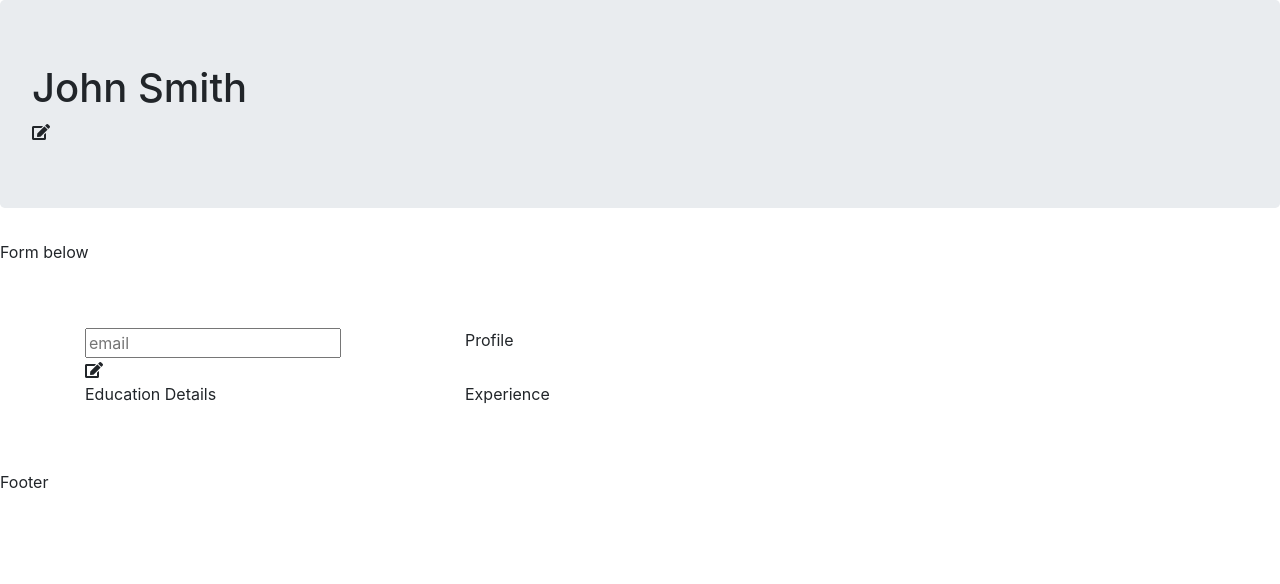
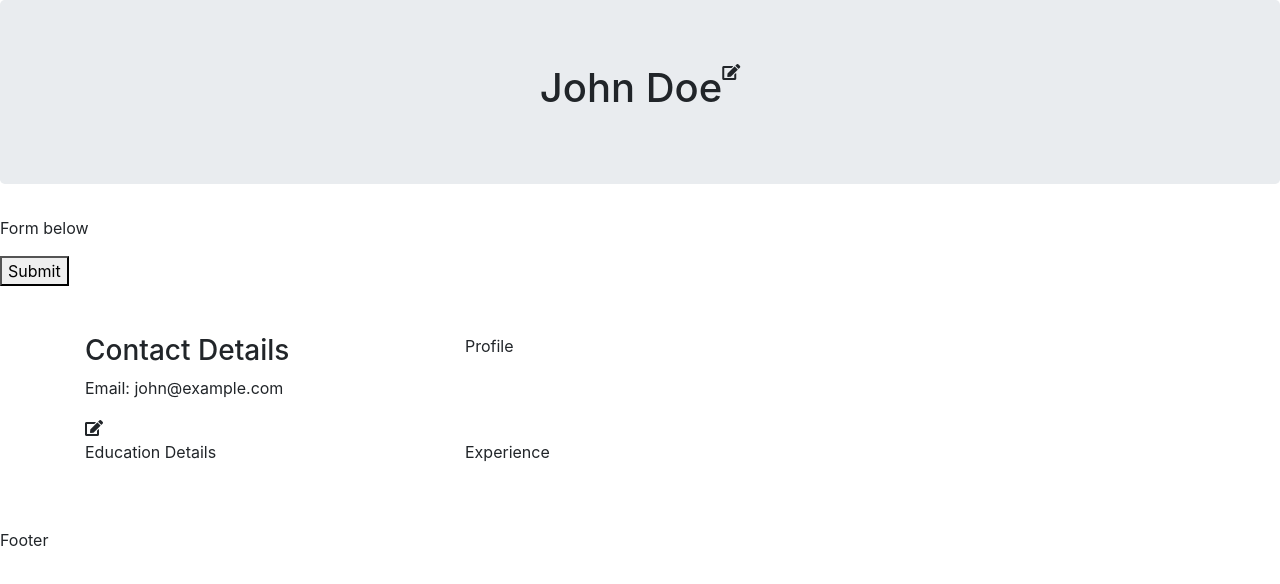
Before and after one commit to Coleus99/cv-project, a React (Create React App) app: page / in a window 1280 px wide. Shown: the top 584 px of the page. Built offline with nearby package versions, Linux system fonts and the light colour scheme.

Commit message:
form fields stored in state, updated when clicking on each section

```diff
--- a/src/App.js
+++ b/src/App.js
@@ -7,29 +7,49 @@ import Footer from './components/Footer'
 import Form from './components/Form'
 import { Component } from 'react'
 
-function edit(target){
-  console.log(target)
-}
-
 class App extends Component{
   constructor(){
     super();
     this.state = {
-      name: "John Doe",
-      age: 50
+      formFields : [],
+      title: {
+        name: "John Doe",
+        position: "Digital Designer"
+      },
+      contact: {
+        email: 'john@example.com',
+        phone: '02736152361'
+      }
     }
   }
+
+  edit = (target) => {
+    // console.log(Object.keys(this.state[target]))
+    let newState=this.state;
+    newState.formFields=Array.from(Object.keys(this.state[target]))
+    console.log(newState)
+    this.setState(newState)
+  }
+
+  // this is more for saving the data
+  // edit = (target, data) => {
+  //   console.log(target, data)
+  //   let newState={};
+  //   newState[target]=data
+  //   this.setState(newState)
+  // }
+
   render(){
     return(
       <div>
-      <Header name="John Smith" edit={edit}/>
-      <Form />
+      <Header id="title" title={this.state.title} edit={this.edit}/>
+      <Form fields={this.state.formFields} />
       <main>
         <div className="py-5">
           <div className="container">
             <div className="row">
               <div className="col-sm-4">
-                <Contact edit={edit} />
+                <Contact id="contact" edit={this.edit} contact={this.state.contact} />
               </div>
               <div className="col-sm-8">
                 <Profile />
--- a/src/components/Contact.js
+++ b/src/components/Contact.js
@@ -4,10 +4,9 @@ class Contact extends Component {
   render() {
     return (
       <div>
-        <form>
-          <input id="email" type="email" placeholder="email" />
-        </form>
-        <i class="fas fa-edit" onClick={(e) => this.props.edit(e)}></i>
+        <h3>Contact Details</h3>
+        <p>Email: {this.props.contact.email}</p>
+        <i class="fas fa-edit" onClick={() => this.props.edit(this.props.id, {email:'chris',phone:'1234'})}></i>
       </div>
     );
   }
--- a/src/components/Form.js
+++ b/src/components/Form.js
@@ -2,14 +2,20 @@ import { Component } from "react"
 
 class Form extends Component{
   render(){
-    // const editFields = Object.keys(this.props.targetState).map(prop => {
-    //   return <input value={this.props.targetState[prop]} />
-    // })
-    // console.log(editFields)
+    console.log('updated')
+    const editFields = this.props.fields.map(field => {
+      return (
+        <div className="form-group">
+          <label for={field}>{field}</label>
+          <input type="text" className="formControl" id={field} />
+        </div>
+      )
+    })
     return(
       <form>
         <p>Form below</p>
-        {/* {editFields} */}
+        {editFields}
+        <button type="submit">Submit</button>
       </form>
     )
   }
--- a/src/components/Header.js
+++ b/src/components/Header.js
@@ -3,9 +3,9 @@ import { Component } from "react";
 class Header extends Component {
   render() {
     return (
-      <div className="jumbotron">
-        <h1>{this.props.name}</h1>
-        <i class="fas fa-edit" onClick={(e) => this.props.edit(e)}></i>
+      <div className="jumbotron d-flex justify-content-center">
+        <h1>{this.props.title.name}</h1>
+        <i class="fas fa-edit" onClick={() => this.props.edit(this.props.id)}></i>
       </div>
     );
   }
```
